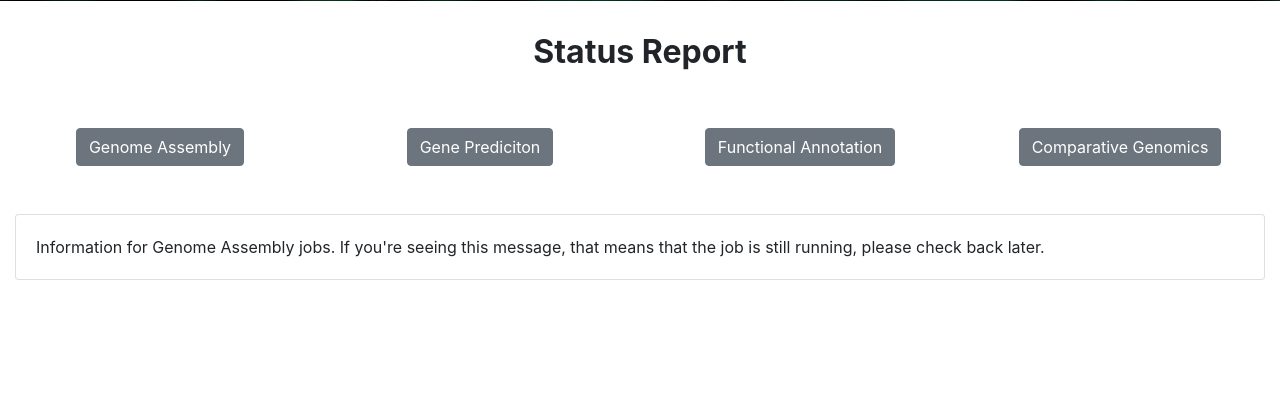
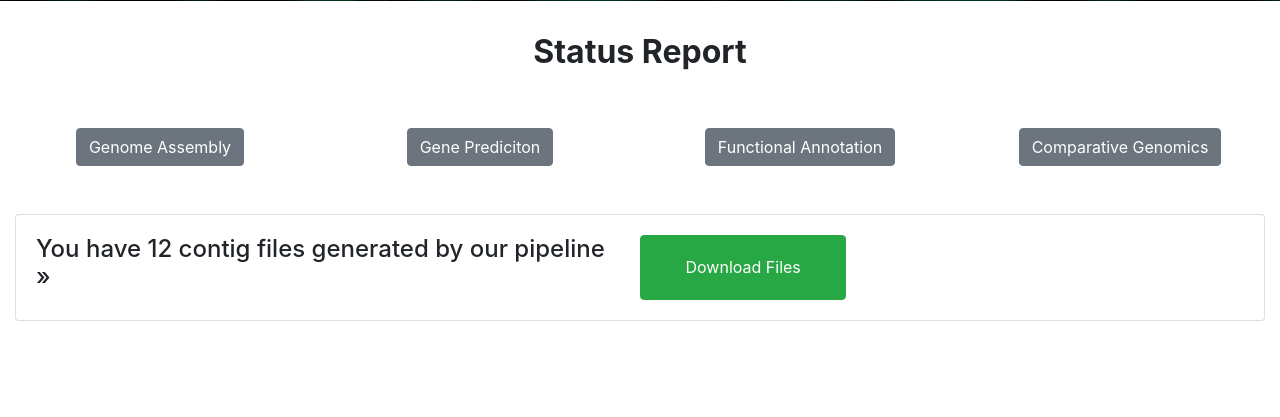
Before and after one commit to compgenomics2020/Team2-WebServer, a Django app: page /status/ in a window 1280 px wide, after a click on "Genome Assembly". Shown: the part 546-963 px from the top of the page. Before the commit the page ends 826 px from the top, so only its background shows below. Run offline with Django 3.2, Linux system fonts and the light colour scheme; some libraries are stand-ins or nearby versions.

Commit message:
Checking if assembly works

```diff
--- a/cabunicrisis/assembly/views.py
+++ b/cabunicrisis/assembly/views.py
@@ -98,6 +98,12 @@ def assembly_home(request):
 		raw_html = render(request, 'assembly/assembly_homepage.html', {'uuid_data': user_uuid, 'number_of_files': number_of_files})
 		return HttpResponse(raw_html)
 
+
+def pipeline_home(request):
+	return HttpResponse("Pipeline Home Page")
+
+
+
 def job_status(request):
 	if request.method == 'GET':
 		raw_html = render(request, 'status/status.html', {'user': False})
@@ -115,14 +121,28 @@ def job_status(request):
 			response = HttpResponse(raw_html)
 			return response
 
+		model_object_genome_assembly = model_object_user.assembly.all()[0]
 		#Get the assembly contig files.
+		number_of_contig_files = len(contig_file_paths(dir_assembly))
 
-		raw_html = render(request, 'status/status.html', {'user': model_object_user})
+		raw_html = render(request, 'status/status.html', {'user': model_object_user,
+															'assembly': model_object_genome_assembly,
+															'number_of_contig_files': number_of_contig_files})
 		return HttpResponse(raw_html)
 
 
-def pipeline_home(request):
-	return HttpResponse("Pipeline Home Page")
+def get_contig_file_paths(dir_assembly):
+	dir_spades = os.path.join(dir_assembly, 'spades')
+	sample_paths = [os.path.join(dir_spades, sample) for sample in os.listdir(dir_spades)]
+	contig_file_paths = []
+	for sample_path in sample_paths:
+		if os.path.exists(os.path.join(sample_path, 'contigs.fasta')):
+			contig_file_paths.append(os.path.join(sample_path, 'contigs.fasta'))
+	return contig_file_paths
+
+
+def download_contig_files(request):
+	return
 
 
 
--- a/cabunicrisis/templates/status/status.html
+++ b/cabunicrisis/templates/status/status.html
@@ -87,7 +87,7 @@
 	<br><br>
 	<div class="collapse" id="assembly" style="padding-right: 15px; padding-left: 15px;">
 
-		{% if not assembly %}
+		{% if assembly %}
 
 			<div class="card card-body">
 				Information for Genome Assembly jobs. If you're seeing this message, that means that the job is still running, please check back later.
@@ -95,7 +95,15 @@
 
 		{% else %}
 			<div class="card card-body">
-				Information for Genome Assembly jobs. If you're seeing this message, that means that the job is still running, please check back later.
+				<div class="row">
+					<div class="col-md-8">
+						<div class="row">
+							<h4 class="col-md-9">You have 12 contig files generated by our pipeline »</h4>
+							<button class="btn btn-success col-md-3">Download Files</button>
+						</div>
+					</div>
+					<div class="col-md-4"></div>
+				</div>
 			</div>
 		{% endif %}
 	</div>
```
Also changed, not shown: cabunicrisis/db.sqlite3, 2 other files.
